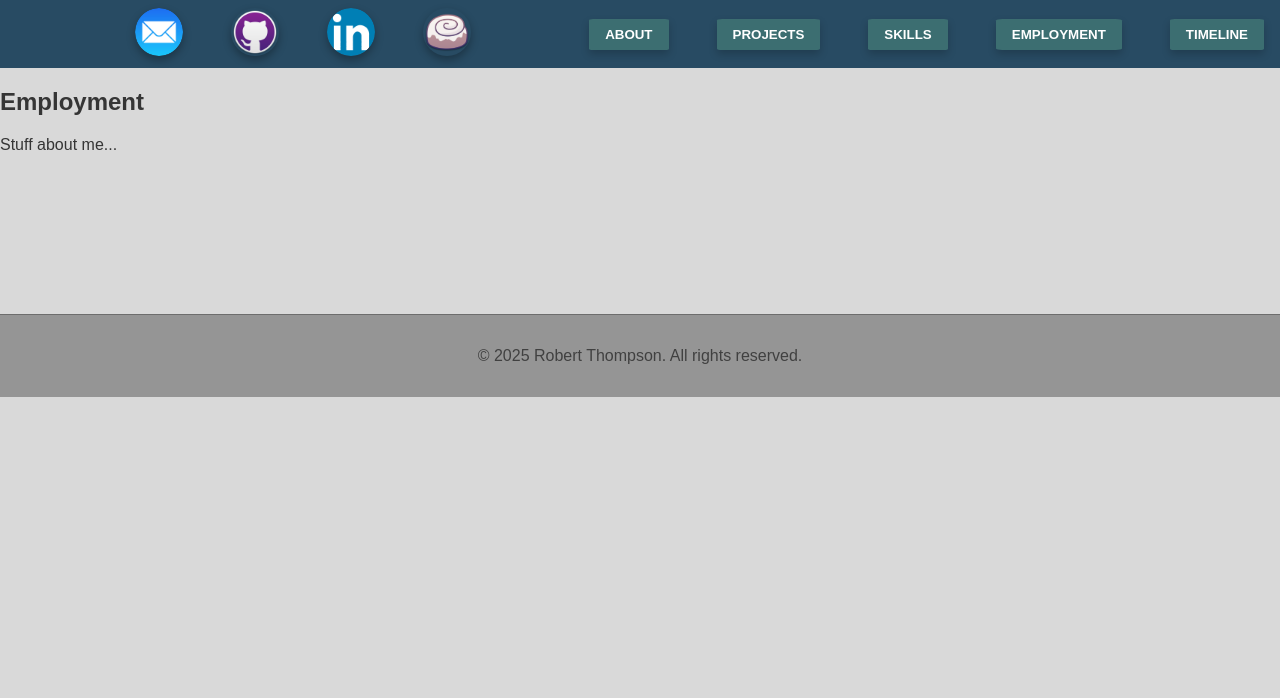
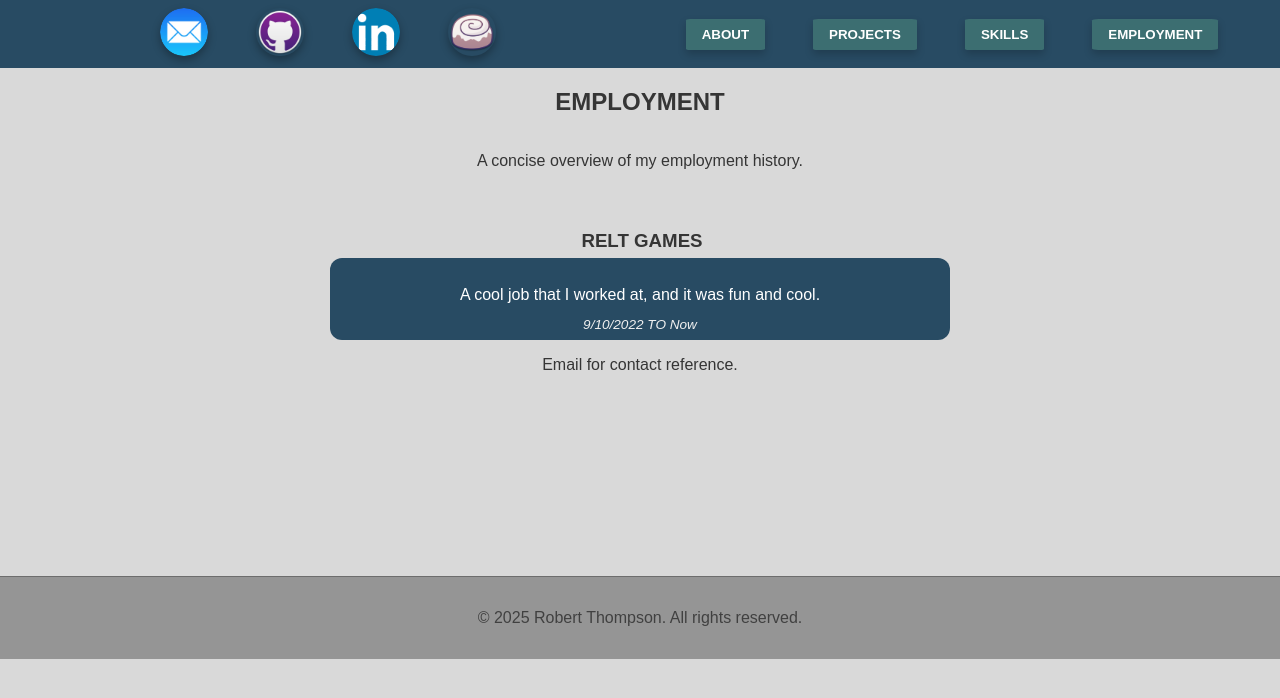
Before and after one commit to Robert-T1/PortfolioSite, a React (Vite) app: page /employment in a window 1280 px wide. Shown: the top 698 px of the page. Built offline with nearby package versions, Linux system fonts and the light colour scheme.

Commit message:
add mock employment page and add employmentelement component

```diff
--- /dev/null
+++ b/src/components/EmploymentElement.jsx
@@ -0,0 +1,15 @@
+import style from './employmentelement.module.css'
+
+function EmploymentElement({description, label, tenure}) {
+    return(
+        <div className='container'>
+            <h3 className={style.label}>{label}</h3>
+            <div className={style.box}>
+                <p className={style.description} >{description}</p>
+                <span className={style.tenure}>{tenure}</span>
+            </div>
+        </div>
+    );
+}
+
+export default EmploymentElement;
--- a/src/components/Header.jsx
+++ b/src/components/Header.jsx
@@ -24,7 +24,6 @@ function Header() {
                     <Link to="/Projects"><Button style={buttonStyles.btn}>PROJECTS</Button></Link>
                     <Link to="/Skills"><Button style={buttonStyles.btn}>SKILLS</Button></Link>
                     <Link to="/Employment"><Button style={buttonStyles.btn}>EMPLOYMENT</Button></Link>
-                    <Link to="/Timeline"><Button style={buttonStyles.btn}>TIMELINE</Button></Link>
                 </nav>
             </div>
         </header>
--- /dev/null
+++ b/src/components/employmentelement.module.css
@@ -0,0 +1,29 @@
+.label {
+    font-weight: bold;
+    margin-bottom: 6px;
+    padding-left: 4px;
+  }
+
+  .box {
+    max-width: 600px;
+    width: 150%;
+    background-color: #284B63;
+    border-radius: 12px;
+    padding: 12px 16px;
+    position: relative;
+  }
+
+  .description {
+    margin-bottom: 1.5rem;
+    color: white;
+  }
+
+  .tenure {
+    position: absolute;
+    bottom: 8px;
+    left: 50%;
+    transform: translateX(-50%);
+    font-style: italic;
+    font-size: 0.85rem;
+    color: #f0f0f0;
+  }
--- a/src/index.css
+++ b/src/index.css
@@ -6,7 +6,7 @@ body {
 }
 
 .container {
-  max-width: 1200px;
+  max-width: 1300px;
   margin: 0 auto;
   display: flex;
   flex-direction: column;
--- a/src/pages/employment.jsx
+++ b/src/pages/employment.jsx
@@ -1,9 +1,19 @@
+import styles from './employment.module.css'
+import EmploymentElement from '../components/EmploymentElement';
 
 function Employment() {
     return (
-        <div>
-            <h2>Employment</h2>
-            <p1>Stuff about me...</p1>
+        <div className="container">
+            <h2>EMPLOYMENT</h2>
+            <p className={styles.description}>
+                A concise overview of my employment history.
+            </p>
+
+            <EmploymentElement description="A cool job that I worked at, and it was fun and cool." label="RELT GAMES" tenure="9/10/2022 TO Now"/>
+
+            <p className={styles.description}>
+               Email for contact reference.
+            </p>
         </div>
     );
  }
--- /dev/null
+++ b/src/pages/employment.module.css
@@ -0,0 +1,4 @@
+
+.description {
+    padding-bottom: 2%;
+}
```
